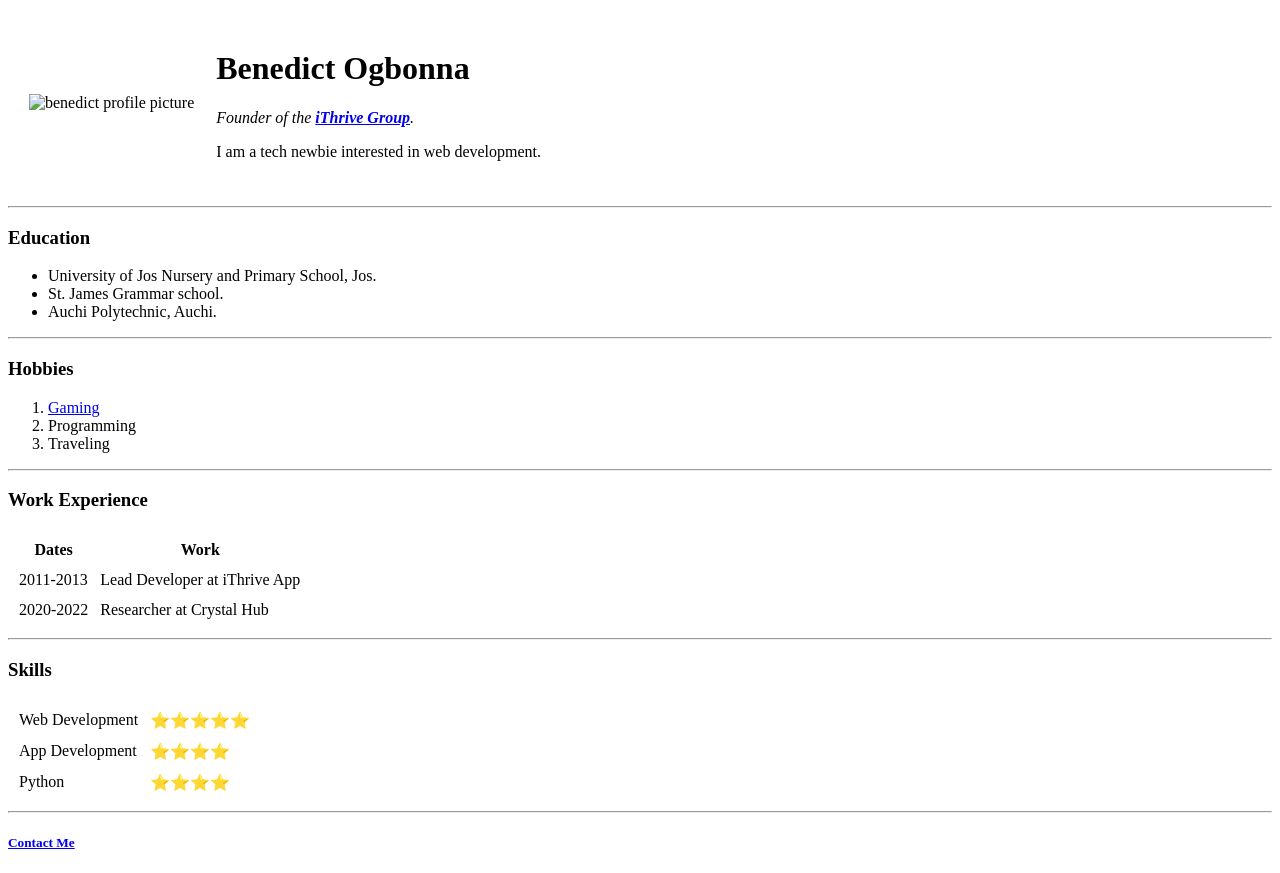
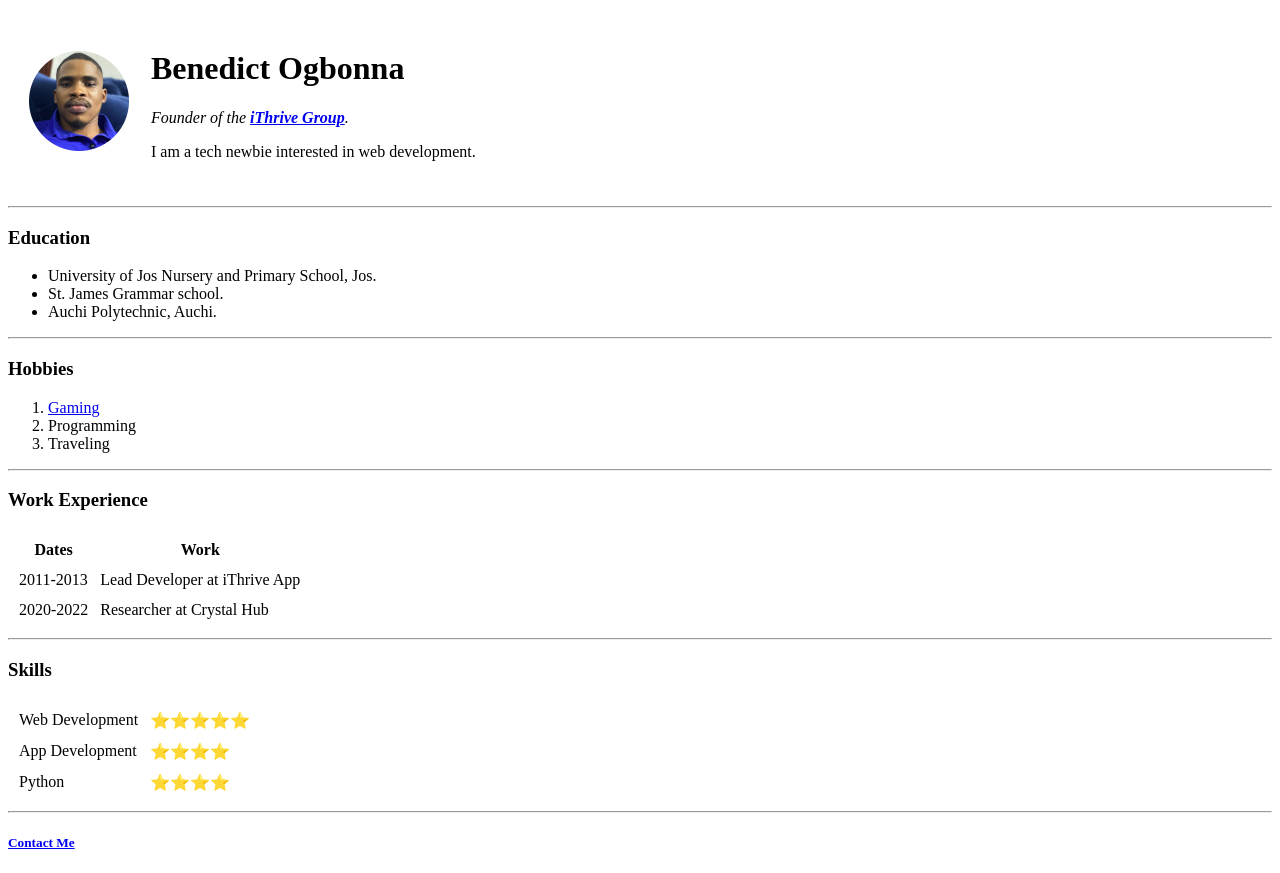
Before and after one commit to i3rive/CV, a plain HTML site: page index.html in a window 1280 px wide. Drawn offline with Linux system fonts and the light colour scheme.

Commit message:
Update index.html

```diff
--- a/index.html
+++ b/index.html
@@ -7,7 +7,7 @@
 </head>
 <table cellspacing="20">
   <tr>
-    <td><img src="benny.png" alt="benedict profile picture"></td>
+    <td><img src="images/benny.png" alt="benedict profile picture"></td>
     <td><h1>Benedict Ogbonna</h1>
     <p><em>Founder of the <strong><a href="https://twitter.com/i3rive">iThrive Group</a></strong>.</em></p>
     <p>I am a tech newbie interested in web development.</p></td>
```
